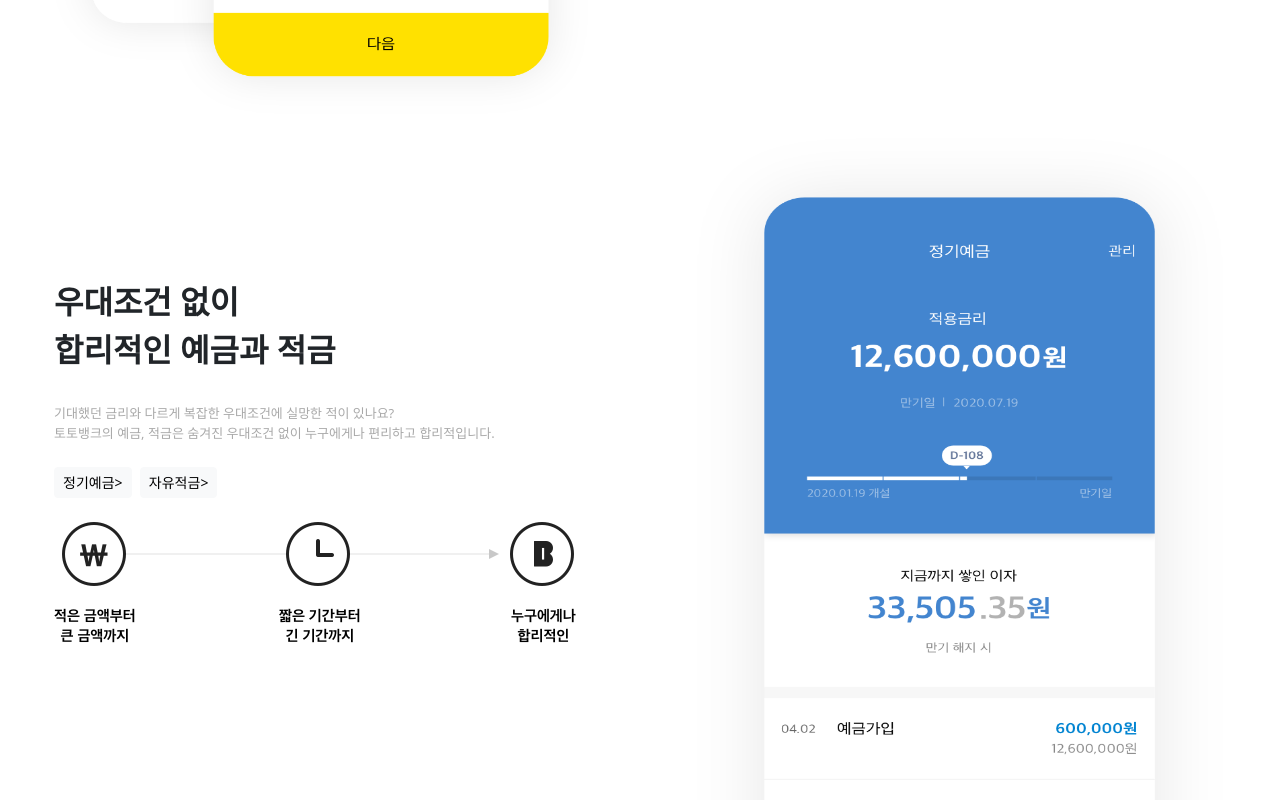
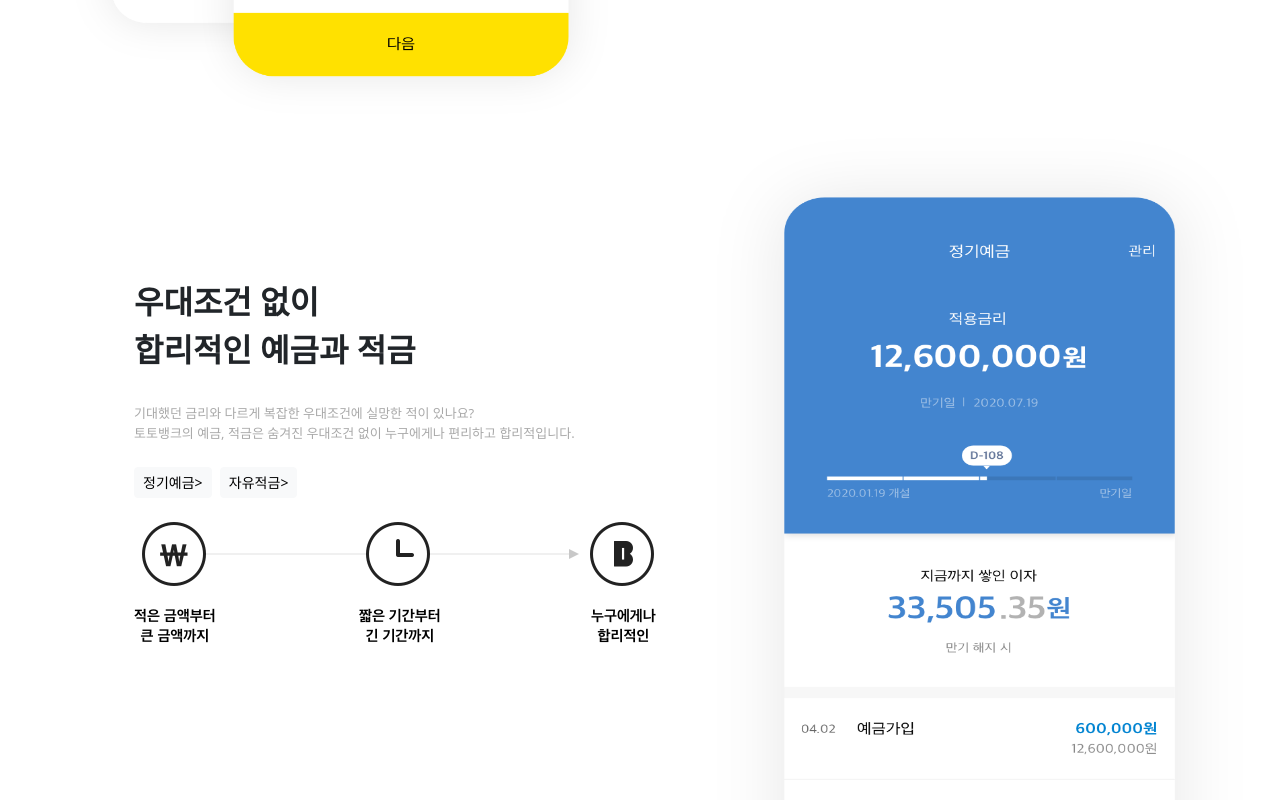
Before and after one commit to bookpark/react-totobank, a React (Create React App) app: page / in a window 1280 px wide. Shown: the part 1660-2460 px from the top of the page. Built offline with nearby package versions, Linux system fonts and the light colour scheme.

Commit message:
style 변경

```diff
--- a/src/components/Section2.js
+++ b/src/components/Section2.js
@@ -6,7 +6,7 @@
             {/* 부트스트랩 클래스명 처럼 상수값은 중괄호를 써도 되고 안써도 됨.
             하지만 내가 만든 것과 만들어진 거의 차이를 보기 위해 일부러 씀. */}
             <td className={'w-70'}>
-                <div className="textBox">
+                <div className="textBox" style={{ paddingLeft: '130px' }}>
                     <span className="l-text">
                         우대조건 없이<br />
                         합리적인 예금과 적금<br />
```
